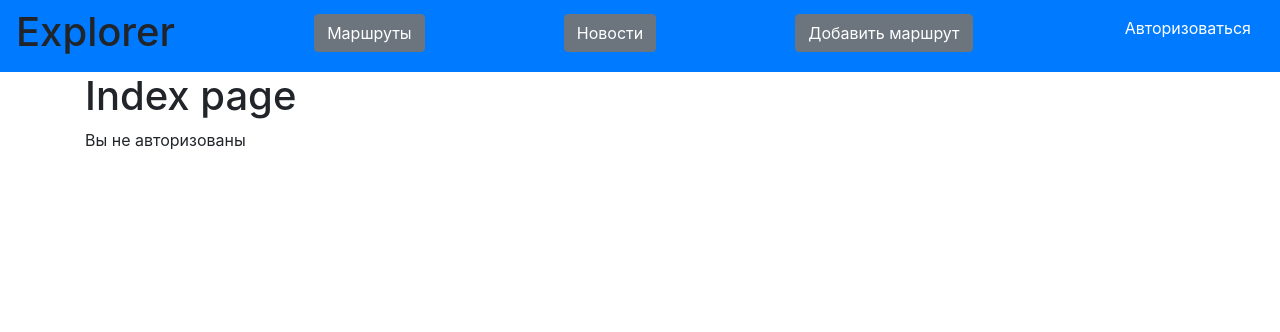
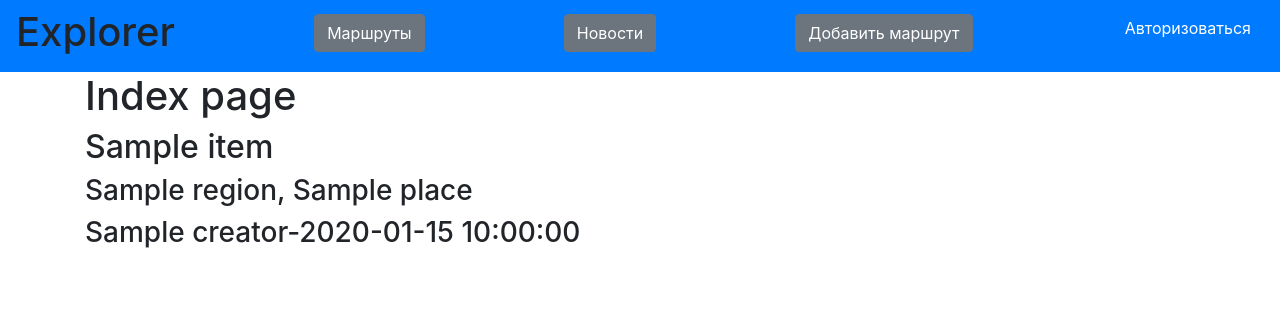
Before and after one commit to sircuspelle/third, a Python web app: template templates/index.html in a window 1280 px wide. Shown: the top 332 px of the page. Run offline with Jinja, Linux system fonts and the light colour scheme; the template is opened without the code that fills it: most values are stand-ins (such as "Sample title", 1, 10 or a date in 2020); some libraries are stand-ins or nearby versions.

Commit message:
это первый коммит в этой ветке, я его делаю не плтому что пора, а потому что даня неправильно запушил всё

```diff
--- a/templates/base.html
+++ b/templates/base.html
@@ -15,7 +15,7 @@
         <h1>Explorer</h1>
         <h2><a href="index" class="btn btn-secondary">Маршруты</a></h2>
         <h2><a href="index_news" class="btn btn-secondary">Новости</a></h2>
-        <h2><a href="card" class="btn btn-secondary">Добавить маршрут</a></h2>
+        <h2><a href="/new_card" class="btn btn-secondary">Добавить маршрут</a></h2>
         {% if current_user.is_authenticated %}
             <a class="navbar-brand" href="/logout">{{ current_user.name }}</a>
         {% else %}
--- a/templates/index.html
+++ b/templates/index.html
@@ -2,16 +2,11 @@
 
 {% block content %}
 <h1>Index page</h1>
-{% if current_user.is_authenticated %}
-<p>Вы авторизованы</p>
 {% for item in cards%}
 <a>
 <h2>{{item.title}}</h2>
 <h3>{{item.region}}, {{item.place}}</h3>
-<h3>item.creator-item.changed_at</h3>
+<h3>{{item.creator}}-{{item.changed_at}}</h3>
 </a>
 {% endfor %}
-{% else %}
-<p>Вы не авторизованы</p>
-{% endif %}
 {% endblock %}
```
Also changed, not shown: main.py (+6 -3 lines), db/blogs.db.
